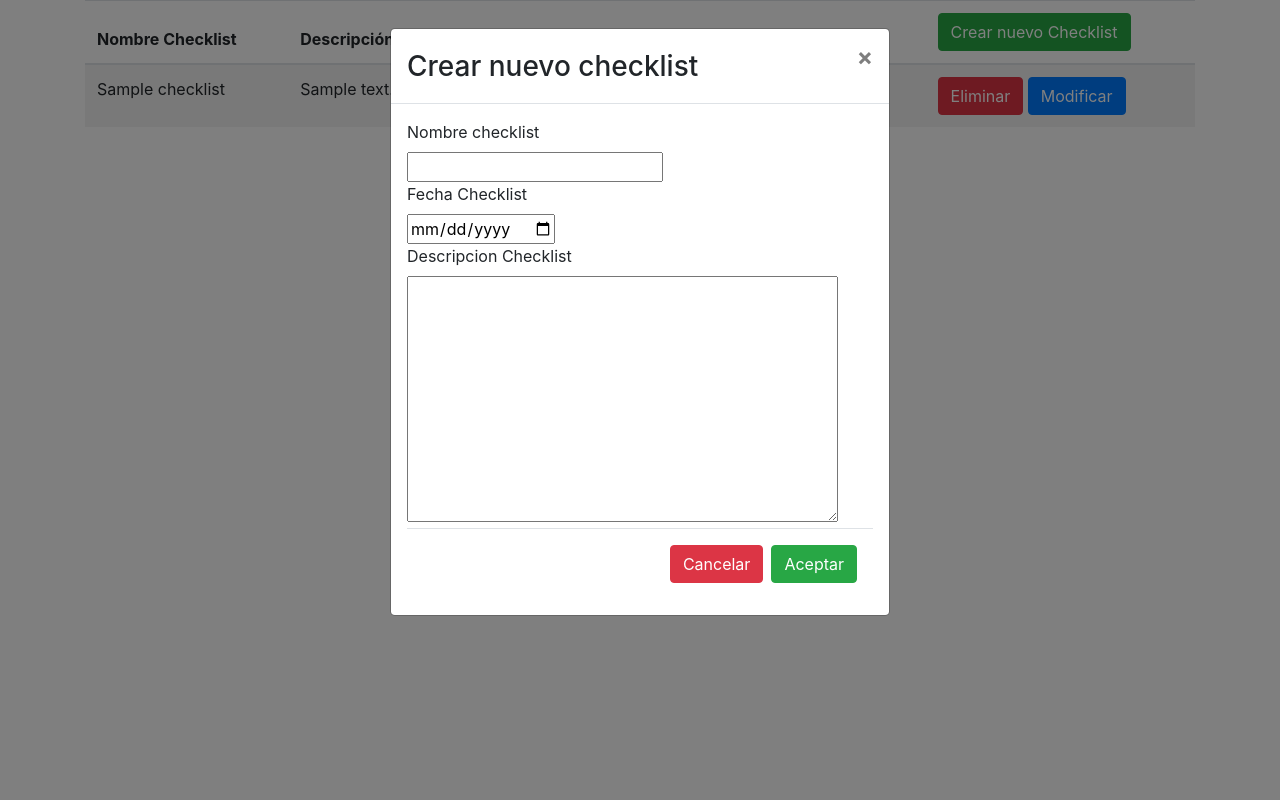
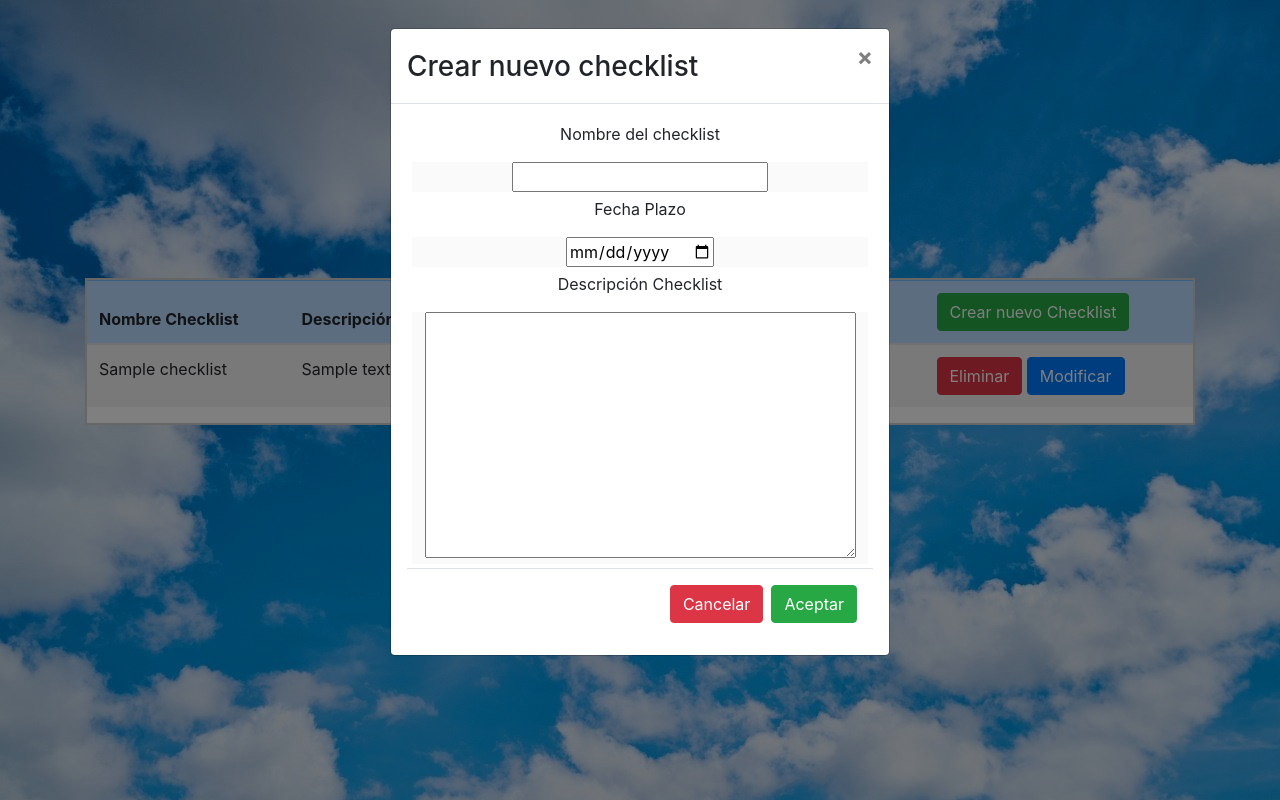
Before and after one commit to JavierIbarraSanchez/checklist, a Django app: page / in a window 1280 px wide, after a click on "Crear nuevo Checklist". Run offline with Django 4.2, Linux system fonts and the light colour scheme; tables that the repository leaves empty hold one stand-in row (values such as "Sample post"); parts of the project's set-up code (start-up, migrations or seed data) failed here and were passed over; some libraries are stand-ins or nearby versions.

Commit message:
se agregan los css

```diff
--- /dev/null
+++ b/checklist/ChecklistApp/static/css/Modal.css
@@ -0,0 +1,22 @@
+#labels {
+    display: flex;
+    align-items: center;
+}
+.imputs{
+    background-color: #fafafa;
+  margin: 1%;
+
+  /* IMPORTANTE */
+  text-align: center
+}
+
+.modal-text{
+    text-align: center;
+    margin-top: 0.5%;
+    width: 100%;
+}
+
+.modal-text-mod-check{
+    text-align: center;
+    margin-top: 0.5%;
+}
--- /dev/null
+++ b/checklist/ChecklistApp/static/css/Styles.css
@@ -0,0 +1,14 @@
+body {
+    background-image: url('{% static "img/imagenNuves.jpeg" %}');
+    background-color: #cccccc;
+   }
+
+#Tabla{
+    background-color: white;
+    margin-top: 25%;
+    border: 2px solid #ccc;
+}
+
+.tablita{
+    border-radius: 50%;
+}
--- /dev/null
+++ b/checklist/ChecklistApp/static/js/Modals.js
@@ -0,0 +1,37 @@
+
+function abrir_modal_edit_check(url){
+
+    $('#editar_checklist').load(url, function(){
+        $(this).modal('show');
+    })
+}
+
+function abrir_modal_eliminar_check(url){
+
+$('#modalEliminar').load(url, function(){
+$(this).modal('show');
+})
+}
+
+
+function abrir_modal_crear_act(url){
+
+    $('#modalCrear').load(url, function(){
+        $(this).modal('show');
+    })
+}
+
+
+function abrir_modal_editar_act(url){
+
+    $('#modalEditar').load(url, function(){
+        $(this).modal('show');
+    })
+}
+
+function abrir_modal_eliminar_act(url){
+
+$('#modalEliminar').load(url, function(){
+$(this).modal('show');
+})
+}
--- /dev/null
+++ b/checklist/ChecklistApp/templates/base.html
@@ -0,0 +1,39 @@
+<!DOCTYPE html>
+<html lang="en">
+<head>
+    <meta charset="UTF-8">
+    <meta http-equiv="X-UA-Compatible" content="IE=edge">
+    <meta name="viewport" content="width=device-width, initial-scale=1.0">
+
+    <title>Checklist {% block tittle %}{% endblock %} </title>
+
+    {# Cargamos la librería #}
+    {% load bootstrap4 %}
+
+    {# CSS Bootstrap #}
+    {% bootstrap_css %}
+
+    {# Archivos #}
+    {% load static %}
+    <link rel="stylesheet" href="{% static 'css/Styles.css' %}" media ="all"/>
+    <link rel="stylesheet" href="{% static 'css/Modal.css' %}" media ="all"/>
+
+    {% load static %}
+
+
+
+
+</head>
+<body style="background-image: url('{% static "img/imagenNuves.jpeg" %}');">
+
+    {% block body %}
+	<!--BODY-->
+	{% endblock %}
+    <script src="{% static 'js/Modals.js' %}"></script>
+    {# JS y jQuery Bootstrap #}
+    {% bootstrap_javascript jquery='full' %}
+    {% block js %}
+    {% endblock %}
+
+</body>
+</html>
--- a/checklist/ChecklistApp/templates/checklist/EliminarChecklist.html
+++ b/checklist/ChecklistApp/templates/checklist/EliminarChecklist.html
@@ -2,14 +2,14 @@
         <div class="modal-dialog">
             <div class="modal-content">
                 <div class="modal-header">
-                    <h3 class="modal-title">Seguro que desea eliminar la actividad?</h3>
+                    <h4 class="modal-title">Seguro que desea eliminar el Checklist?</h4>
                     <button type ="button"  data-dismiss = "modal" aria-label="close" class="close">&times;</button>
 
                 </div>
 
 
 
-                        <div class="modal-body">
+                        <div class="modal-body" style="text-align: center;">
                             <button class="btn btn-danger" type="button" data-dismiss = "modal"> Cancelar</button>
                             <button class="btn btn-success " type="submit"><a href = "{% url 'eliminarchecklist' id_checklist %}">Eliminar</a> </button>
                         </div>
--- a/checklist/ChecklistApp/templates/index.html
+++ b/checklist/ChecklistApp/templates/index.html
@@ -1,24 +1,14 @@
-<!DOCTYPE html>
-<html lang="en">
-<head>
+{% extends 'base.html' %}
+{% load static %}
+{% block tittle %}Inicio{% endblock %}
+{%block body %}
 
-
-        {# Cargamos la librería #}
-        {% load bootstrap4 %}
-
-        {# CSS Bootstrap #}
-        {% bootstrap_css %}
-
-        {# Archivos #}
-        {% load static %}
-
-</head>
-<body>
         <div class="container">
 
+            <div id="Tabla">
+                <table class="table table-striped table-hover table-responsive-sm tablita">
 
-                <table class="table table-striped table-hover">
-                    <thead>
+                    <thead class="table-primary">
                             <th>Nombre Checklist</th>
                             <th>Descripción Checklist</th>
                             <th>Fecha </th>
@@ -34,16 +24,15 @@
                 <td> {{ datos_check.fecha_plazo }}</td>
 
                 <td><a href ="{% url 'Actividades' datos_check.id_checklist %}"class="btn btn-info"> Actividades</a></td>
-                <td><button class =" btn btn-danger"  onclick="abrir_modal_edit('{% url 'abrirmodaleliminarcheck' datos_check.id_checklist %}')">Eliminar </button>
-                    <button class =" btn btn-primary" onclick="abrir_modal_edit('{% url 'editarchecklist' datos_check.id_checklist %}')"> Modificar</button> </td>
+                <td><button class =" btn btn-danger"  onclick="abrir_modal_edit_check('{% url 'abrirmodaleliminarcheck' datos_check.id_checklist %}')">Eliminar </button>
+                    <button class =" btn btn-primary" onclick="abrir_modal_edit_check('{% url 'editarchecklist' datos_check.id_checklist %}')"> Modificar</button> </td>
             </tr>
             {% endfor %}
                     </tbody>
                 </table>
 
+            </div>
 
-
-                </div>
         </div>
         <div class="container">
 
@@ -55,26 +44,24 @@
                             <button type ="button"  data-dismiss = "modal" aria-label="close" class="close">&times;</button>
 
                         </div>
-
                             <form action="" method="post">
 
                                 <div class="modal-body">
                                 {% csrf_token %}
-                                <div id="labels">
-                                    <label for="">Nombre checklist</label>
+                                <div class="labels">
+                                    <p class="modal-text">Nombre del checklist</p>
                                 </div>
                                 <div class="imputs">
                                     {{ form.nombre_checklist }}
-
                                 </div>
-                                <div id="labels">
-                                    <label for="">Fecha Checklist</label>
+                                <div class="labels">
+                                    <p class="modal-text">Fecha Plazo</p>
                                 </div>
                                 <div class="imputs">
                                     {{ form.fecha_plazo}}
                                 </div>
-                                <div id="labels">
-                                    <label for="">Descripcion Checklist</label>
+                                <div class="labels">
+                                    <p class="modal-text">Descripción Checklist</p>
                                 </div>
                                 <div class="imputs">
                                     {{ form.descripcion_checklist}}
@@ -99,31 +86,4 @@
             </div>
         </div>
 
-
-
-
-
-
-    {# JS y jQuery Bootstrap #}
-      {% bootstrap_javascript jquery='full' %}
-
-      <script type="text/javascript">
-        function abrir_modal_edit(url){
-
-            $('#editar_checklist').load(url, function(){
-                $(this).modal('show');
-            })
-        }
-
-        function abrir_modal_eliminar(url){
-
-        $('#modalEliminar').load(url, function(){
-        $(this).modal('show');
-        })
-
-
-
-}
-    </script>
-</body>
-</html>
+{% endblock %}
```
Also changed, not shown: checklist/ChecklistApp/templates/actividad/Actdetalle.html (+12 -43 lines), checklist/ChecklistApp/templates/checklist/Checkedit.html (+10 -4 lines), checklist/ChecklistApp/static/img/imagenNuves.jpeg (added).
